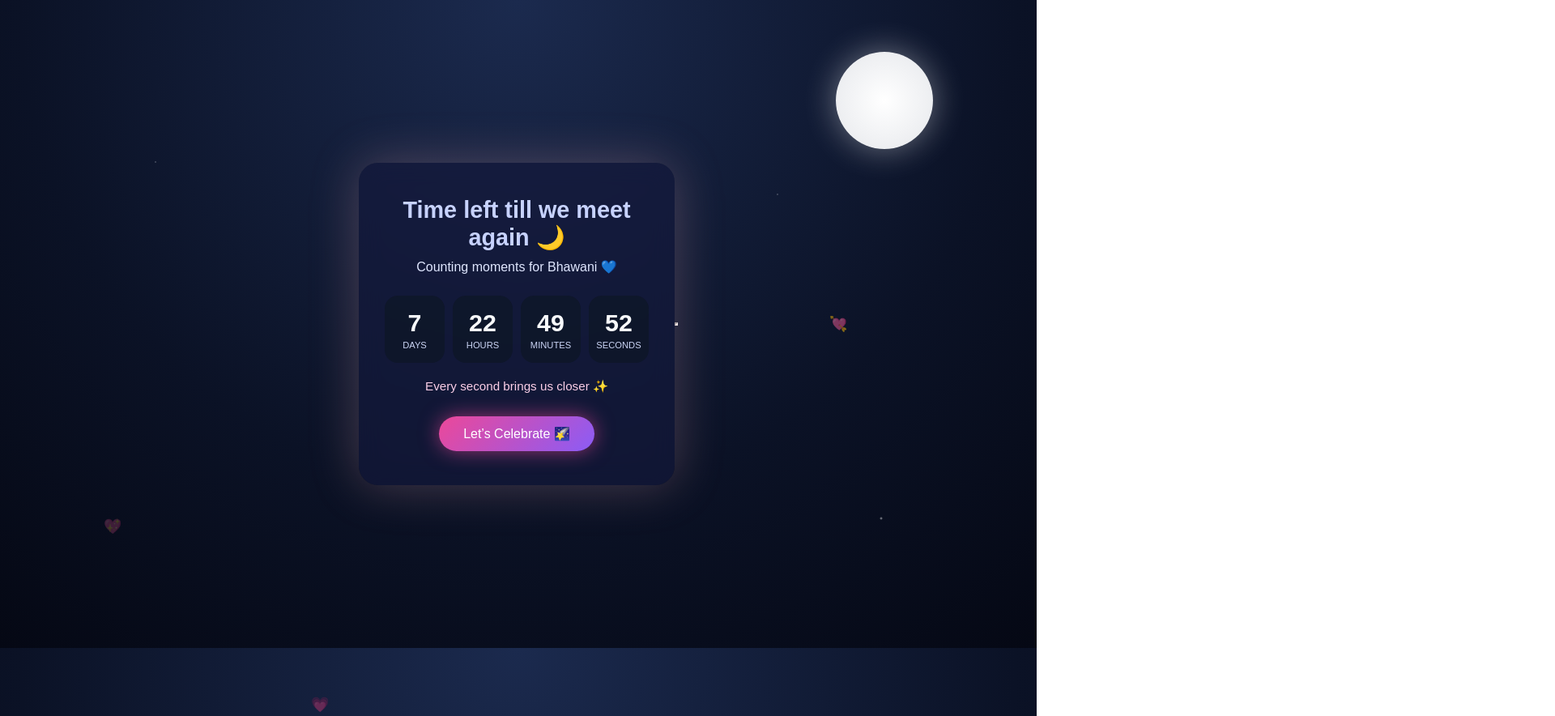
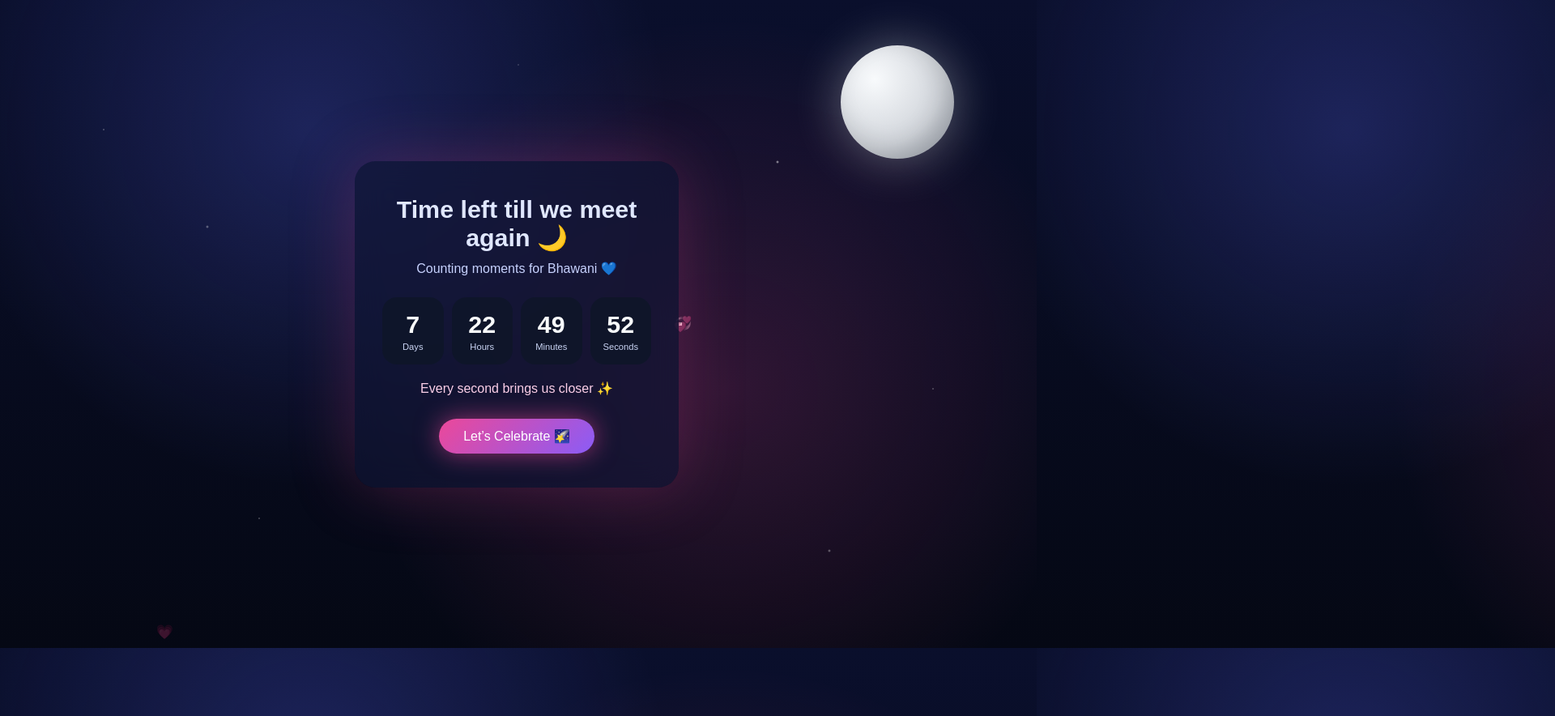
Before and after one commit to yashisaxena1009/countdown-website, a plain HTML site: page index.html in a window 1280 px wide. Shown: the top 884 px of the page at 81% size, 1920 px wide, since content can reach past the window. Drawn offline with Linux system fonts and the light colour scheme; grey boxes are pictures that could not be loaded.

Commit message:
Update index.html

```diff
--- a/index.html
+++ b/index.html
@@ -16,7 +16,9 @@
 body {
 min-height: 100vh;
 background:
-    radial-gradient(circle at top, #1b2a4e, #0b1226 60%, #050814);
+radial-gradient(circle at 30% 20%, rgba(88,101,242,0.25), transparent 40%),
+radial-gradient(circle at 70% 60%, rgba(236,72,153,0.18), transparent 45%),
+linear-gradient(to bottom, #0a0f2c, #050814);
 color: #e0e7ff;
 display: flex;
 align-items: center;
@@ -24,94 +26,121 @@ body {
 overflow: hidden;
 }
 
-/* GALAXY STARS */
+/* 🌌 GALAXY STARS – MULTI LAYER */
 body::before {
 content: "";
 position: absolute;
 inset: 0;
 background-image:
-    radial-gradient(1px 1px at 15% 25%, #fff, transparent),
-    radial-gradient(1px 1px at 40% 70%, #fff, transparent),
-    radial-gradient(1px 1px at 75% 30%, #fff, transparent),
-    radial-gradient(2px 2px at 85% 80%, #fff, transparent),
-    radial-gradient(1px 1px at 55% 50%, #fff, transparent);
-  opacity: 0.5;
+radial-gradient(1px 1px at 10% 20%, #fff, transparent),
+radial-gradient(1px 1px at 25% 80%, #fff, transparent),
+radial-gradient(1.5px 1.5px at 40% 40%, #fff, transparent),
+radial-gradient(1px 1px at 60% 70%, #fff, transparent),
+radial-gradient(2px 2px at 75% 25%, #fff, transparent),
+radial-gradient(1px 1px at 90% 60%, #fff, transparent);
+opacity: 0.7;
+}
+
+body::after {
+content: "";
+position: absolute;
+inset: 0;
+background-image:
+radial-gradient(2px 2px at 20% 35%, rgba(255,255,255,0.6), transparent),
+radial-gradient(1px 1px at 50% 10%, rgba(255,255,255,0.6), transparent),
+radial-gradient(2px 2px at 80% 85%, rgba(255,255,255,0.6), transparent);
 animation: twinkle 6s infinite alternate;
 }
 
 @keyframes twinkle {
-  from { opacity: 0.3; }
-  to { opacity: 0.6; }
+from { opacity: 0.4; }
+to { opacity: 0.8; }
 }
 
-/* MOON */
+/* 🌙 AESTHETIC MOON */
 .moon {
 position: absolute;
-  top: 8%;
-  right: 10%;
-  width: 120px;
-  height: 120px;
+top: 7%;
+right: 8%;
+width: 140px;
+height: 140px;
 border-radius: 50%;
-  background: radial-gradient(circle, #fff, #e5e7eb);
-  box-shadow: 0 0 40px rgba(255,255,255,0.4);
+background:
+radial-gradient(circle at 30% 30%, #f8fafc, #d1d5db 60%, #9ca3af 100%),
+radial-gradient(circle at 60% 65%, rgba(0,0,0,0.1), transparent 50%),
+radial-gradient(circle at 45% 40%, rgba(0,0,0,0.12), transparent 55%);
+box-shadow:
+0 0 60px rgba(255,255,255,0.35),
+inset -12px -12px 30px rgba(0,0,0,0.15);
+filter: blur(0.2px);
 }
 
-/* FLOATING HEARTS */
+/* 💖 FLOATING HEARTS (SUBTLE) */
 .heart {
 position: absolute;
-  color: rgba(255,182,193,0.5);
 font-size: 18px;
-  animation: floatUp 8s linear infinite;
+opacity: 0.4;
+animation: floatUp 10s linear infinite;
 }
 
 @keyframes floatUp {
-  0% { transform: translateY(100vh); opacity: 0; }
-  20% { opacity: 1; }
-  100% { transform: translateY(-10vh); opacity: 0; }
+0% { transform: translateY(110vh) scale(0.8); opacity: 0; }
+20% { opacity: 0.4; }
+100% { transform: translateY(-15vh) scale(1.1); opacity: 0; }
 }
 
-/* SHOOTING STARS (SOFT) */
+/* 🌠 SOFT CURVED SHOOTING STARS */
 .shooting-star {
 position: absolute;
-  width: 180px;
+width: 200px;
 height: 2px;
-  background: linear-gradient(90deg, rgba(255,255,255,0.8), transparent);
+background: linear-gradient(90deg, rgba(255,255,255,0.9), transparent);
 border-radius: 50%;
-  animation: shoot 5s ease-in-out infinite;
+filter: blur(0.3px);
+animation: shoot 7s ease-in-out infinite;
 }
 
-.shooting-star:nth-child(1) { top: 25%; left: -40%; animation-delay: 0s; }
-.shooting-star:nth-child(2) { top: 45%; left: -50%; animation-delay: 6s; }
+.shooting-star:nth-child(1) {
+top: 30%;
+left: -40%;
+animation-delay: 2s;
+}
+
+.shooting-star:nth-child(2) {
+top: 55%;
+left: -50%;
+animation-delay: 9s;
+}
 
 @keyframes shoot {
 0% { transform: translate(0,0); opacity: 0; }
-  15% { opacity: 1; }
-  100% { transform: translate(160vw, 60vh); opacity: 0; }
+20% { opacity: 1; }
+100% { transform: translate(170vw, 80vh); opacity: 0; }
 }
 
-/* MAIN CARD */
+/* 🧊 GLASS CARD */
 .container {
 position: relative;
 z-index: 2;
-  background: rgba(20,25,60,0.65);
-  backdrop-filter: blur(14px);
-  border-radius: 24px;
-  padding: 42px 32px;
+background: rgba(18,22,55,0.65);
+backdrop-filter: blur(18px);
+border-radius: 26px;
+padding: 42px 34px;
 width: 90%;
-  max-width: 390px;
+max-width: 400px;
 text-align: center;
-  box-shadow: 0 0 60px rgba(255,182,193,0.25);
+box-shadow: 0 0 80px rgba(236,72,153,0.25);
 }
 
 h1 {
-  font-size: 1.8rem;
-  color: #c7d2fe;
+font-size: 1.9rem;
+color: #e0e7ff;
 margin-bottom: 10px;
 }
 
 .subtitle {
 font-size: 1rem;
-  color: #e0e7ff;
+color: #c7d2fe;
 margin-bottom: 26px;
 }
 
@@ -123,7 +152,7 @@ h1 {
 
 .box {
 background: rgba(15,23,42,0.9);
-  border-radius: 16px;
+border-radius: 18px;
 padding: 16px 5px;
 }
 
@@ -135,14 +164,12 @@ h1 {
 
 .label {
 font-size: 0.7rem;
+color: #cbd5f5;
 margin-top: 4px;
-  color: #cbd5f5;
-  text-transform: uppercase;
 }
 
 .message {
 margin-top: 20px;
-  font-size: 0.95rem;
 color: #fbcfe8;
 }
 
@@ -155,15 +182,14 @@ button {
 color: white;
 font-size: 1rem;
 cursor: pointer;
-  box-shadow: 0 0 25px rgba(236,72,153,0.6);
+box-shadow: 0 0 30px rgba(236,72,153,0.6);
 }
 
-/* MESSAGE OVERLAY */
+/* 💌 MESSAGE OVERLAY */
 #loveMessage {
 position: fixed;
 inset: 0;
-  background:
-    radial-gradient(circle at top, #1b2a4e, #0b1226 60%, #050814);
+background: inherit;
 display: none;
 align-items: center;
 justify-content: center;
@@ -171,19 +197,18 @@ button {
 }
 
 #loveMessage .card {
+background: rgba(18,22,55,0.8);
+backdrop-filter: blur(22px);
+border-radius: 28px;
+padding: 40px 36px;
 max-width: 520px;
-  background: rgba(20,25,60,0.8);
-  backdrop-filter: blur(18px);
-  border-radius: 26px;
-  padding: 38px 34px;
-  color: #f8fafc;
 text-align: center;
-  box-shadow: 0 0 70px rgba(236,72,153,0.35);
-  animation: fadeIn 1.5s ease;
+box-shadow: 0 0 90px rgba(236,72,153,0.4);
+animation: fadeIn 1.6s ease;
 }
 
 @keyframes fadeIn {
-  from { opacity: 0; transform: scale(0.92); }
+from { opacity: 0; transform: scale(0.9); }
 to { opacity: 1; transform: scale(1); }
 }
 </style>
@@ -193,13 +218,12 @@ button {
 
 <div class="moon"></div>
 
-<!-- Hearts -->
-<div class="heart" style="left:10%">💖</div>
-<div class="heart" style="left:30%; animation-delay:2s">💗</div>
-<div class="heart" style="left:60%; animation-delay:4s">💞</div>
-<div class="heart" style="left:80%; animation-delay:6s">💘</div>
+<!-- Floating hearts -->
+<div class="heart" style="left:15%">💗</div>
+<div class="heart" style="left:40%; animation-delay:3s">💖</div>
+<div class="heart" style="left:65%; animation-delay:6s">💞</div>
 
-<!-- Shooting Stars -->
+<!-- Shooting stars -->
 <div class="shooting-star"></div>
 <div class="shooting-star"></div>
 
@@ -227,8 +251,8 @@ allow="autoplay"></iframe>
 <!-- MESSAGE OVERLAY -->
 <div id="loveMessage">
 <div class="card">
-    <h2 style="color:#fbcfe8; margin-bottom:16px;">For Bhawani 💖</h2>
-    <p style="line-height:1.7; font-size:1.05rem;">
+<h2 style="color:#fbcfe8;">For Bhawani 💖</h2>
+<p style="margin-top:16px; line-height:1.7;">
 You are the most kind, sweet, witty, wise, smart, beautiful, sharp,
 intelligent person I know and I am grateful to be a little part of your
 big big life.
@@ -257,8 +281,7 @@ setInterval(() => {
 }, 1000);
 
 function playMusic() {
-  const iframe = document.getElementById("bg-music");
-  iframe.src =
+document.getElementById("bg-music").src =
 "https://www.youtube.com/embed/3YqPKLZF_WU?autoplay=1&mute=0&loop=1&playlist=3YqPKLZF_WU";
 }
 </script>
```
Lines whose indentation alone changed are shown as unchanged.
